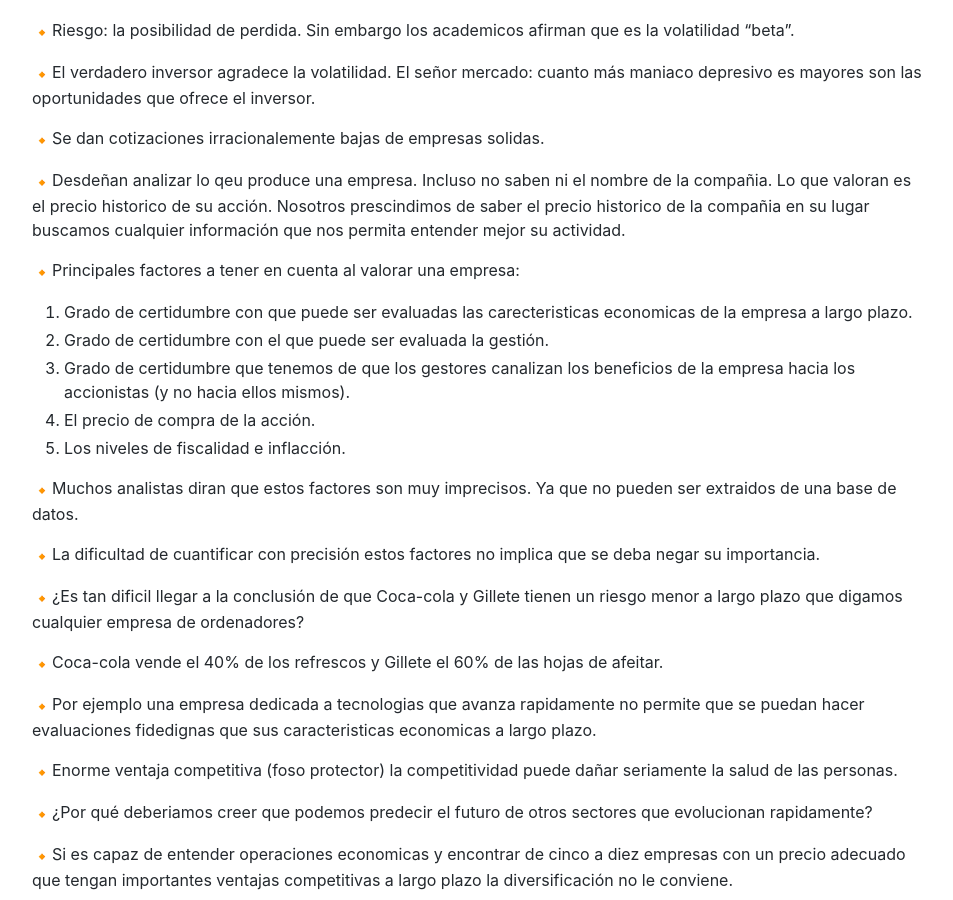
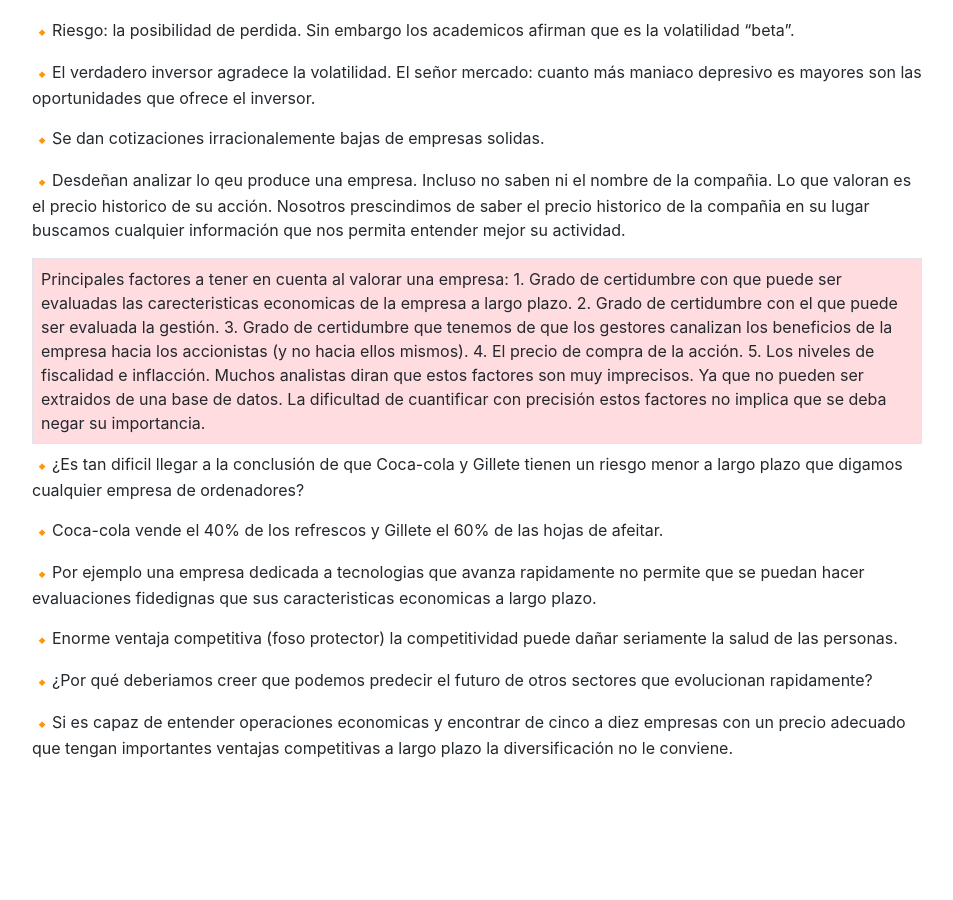
Before and after one commit to Akira3030/formacion, a Jekyll site: the page built from articulos/warrent-buffet-gobierno-empresas.md, in a window 1280 px wide and 900 px high, scrolled down 1735 px. Shown: the whole window, without its empty margins (163-1116 px from the left). Built offline with Jekyll 4.4.1, drawn with Linux system fonts in a browser that asks for light colours; emoji names are drawn with the system emoji font; our own code applies the rules of GitHub Pages for plain Markdown files; after the commit the page ends 2556 px from its top, so only the background shows below that; some of the changed lines change nothing that is shown.

Commit message:
Update warrent-buffet-gobierno-empresas.md

```diff
--- a/articulos/warrent-buffet-gobierno-empresas.md
+++ b/articulos/warrent-buffet-gobierno-empresas.md
@@ -48,16 +48,18 @@ Desmitificar los dogmas aceptados.
 
 :small_orange_diamond:Desdeñan analizar lo qeu produce una empresa. Incluso no saben ni el nombre de la compañia. Lo que valoran es el precio historico de su acción. Nosotros prescindimos de saber el precio historico de la compañia en su lugar buscamos cualquier información que nos permita entender mejor su actividad.
 
-:small_orange_diamond:Principales factores a tener en cuenta al valorar una empresa:
+<div class="border border-black-fade bg-red-light p-2 mb-2">
+Principales factores a tener en cuenta al valorar una empresa:
 1. Grado de certidumbre con que puede ser evaluadas las carecteristicas economicas de la empresa a largo plazo.
 2. Grado de certidumbre con el que puede ser evaluada la gestión.
 3. Grado de certidumbre que tenemos de que los gestores canalizan los beneficios de la empresa hacia los accionistas (y no hacia ellos mismos).
 4. El precio de compra de la acción.
 5. Los niveles de fiscalidad e inflacción.
 
-:small_orange_diamond:Muchos analistas diran que estos factores son muy imprecisos. Ya que no pueden ser extraidos de una base de datos.
+Muchos analistas diran que estos factores son muy imprecisos. Ya que no pueden ser extraidos de una base de datos.
 
-:small_orange_diamond:La dificultad de cuantificar con precisión estos factores no implica que se deba negar su importancia.
+La dificultad de cuantificar con precisión estos factores no implica que se deba negar su importancia.
+</div>
 
 :small_orange_diamond:¿Es tan dificil llegar a la conclusión de que Coca-cola y Gillete tienen un riesgo menor a largo plazo que digamos cualquier empresa de ordenadores?
 
```
